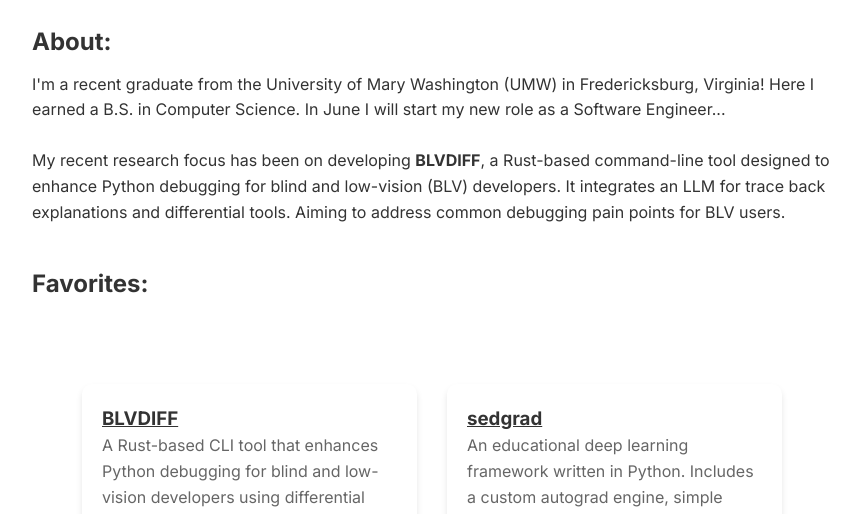
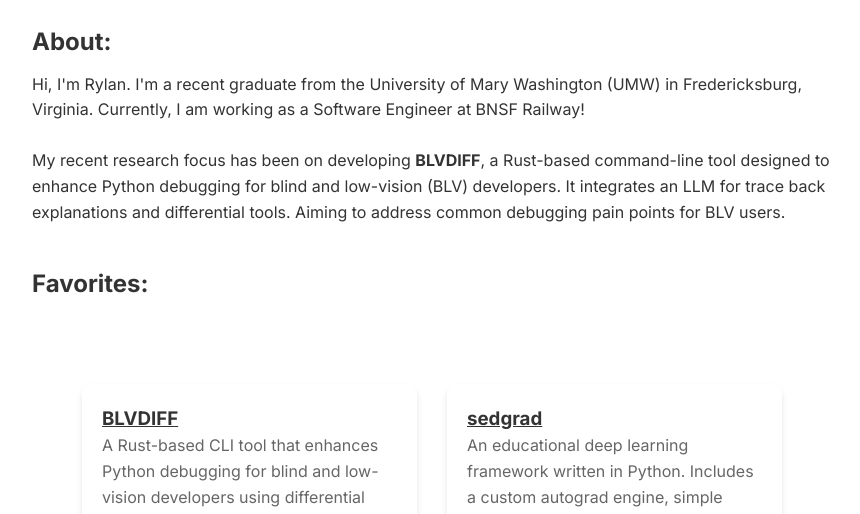
Before and after one commit to rylansedlacek/rylanwebsite, a website with bundled scripts: page index.html in a window 1280 px wide. Shown: the part 271-785 px from the top of the page, without its empty margins (208-1068 px from the left). Built offline with nearby package versions, Linux system fonts and the light colour scheme.

Commit message:
Update personal introduction in index.html

```diff
--- a/index.html
+++ b/index.html
@@ -30,9 +30,9 @@
 
     <section class="about">
       <h2>About:</h2>
-      <p> I'm a recent graduate from the University of Mary
-        Washington (UMW) in Fredericksburg, Virginia! Here I earned a B.S. in Computer Science.
-        In June I will start my new role as a Software Engineer...
+      <p> Hi, I'm Rylan. I'm a recent graduate from the University of Mary
+        Washington (UMW) in Fredericksburg, Virginia.
+        Currently, I am working as a Software Engineer at BNSF Railway!
       </p>
       <br/>
       <p>
```
